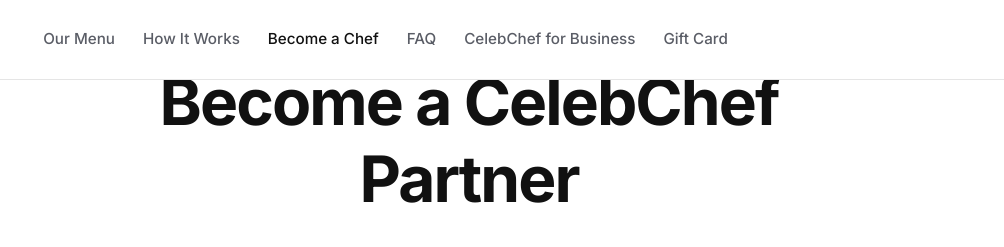
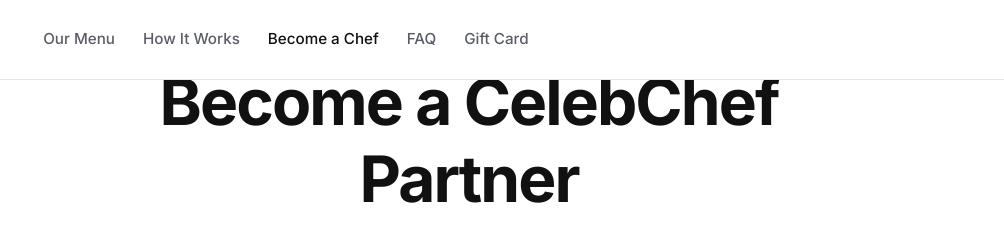
Before and after one commit to sachin-imt/homechef-mvp, a plain HTML site: page become-a-chef.html in a window 1280 px wide. Shown: the top 247 px of the page, 171-1175 px from the left. Drawn offline with Linux system fonts and the light colour scheme.

Commit message:
Remove CelebChef for Business from navigation

```diff
--- a/become-a-chef.html
+++ b/become-a-chef.html
@@ -61,7 +61,6 @@
                     <a href="how-it-works.html">How It Works</a>
                     <a href="become-a-chef.html" class="active">Become a Chef</a>
                     <a href="#">FAQ</a>
-                    <a href="#">CelebChef for Business</a>
                     <a href="#">Gift Card</a>
                 </nav>
             </div>
@@ -237,7 +236,6 @@
             <a href="how-it-works.html">How It Works</a>
             <a href="become-a-chef.html">Become a Chef</a>
             <a href="#">FAQ</a>
-            <a href="#">CelebChef for Business</a>
         </nav>
         <p style="font-size: 0.85rem; color: var(--text-muted); margin-top:24px;">© 2026 CelebChef. All rights reserved.</p>
     </footer>
```
Also changed, not shown: how-it-works.html (+0 -2 lines), index.html (+0 -2 lines), subscribe.html (+0 -2 lines).
